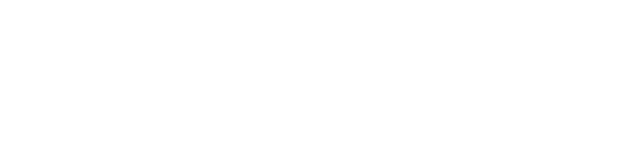
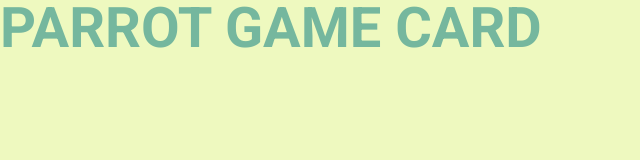
Before and after one commit to setsukanaomi/projeto4-parrots, a plain HTML site: page index.html in a window 1280 px wide. Shown: the whole page, without its empty margins (0-640 px from the left). Drawn offline with Linux system fonts and the light colour scheme.

Commit message:
header finished

```diff
--- a/index.html
+++ b/index.html
@@ -4,9 +4,17 @@
     <meta charset="UTF-8" />
     <meta http-equiv="X-UA-Compatible" content="IE=edge" />
     <meta name="viewport" content="width=device-width, initial-scale=1.0" />
+    <link rel="preconnect" href="https://fonts.googleapis.com" />
+    <link rel="preconnect" href="https://fonts.gstatic.com" crossorigin />
+    <link
+      href="https://fonts.googleapis.com/css2?family=Roboto:wght@100;300;400;500;700&display=swap"
+      rel="stylesheet"
+    />
     <link rel="stylesheet" href="reset.css" />
     <link rel="stylesheet" href="style.css" />
     <title>Parrot Game Card</title>
   </head>
-  <body></body>
+  <body>
+    <p>PARROT GAME CARD</p>
+  </body>
 </html>
--- a/style.css
+++ b/style.css
@@ -0,0 +1,10 @@
+body {
+  font-family: "Roboto", sans-serif;
+  background-color: #eef9bf;
+}
+
+p {
+  font-weight: bold;
+  font-size: 56px;
+  color: #75b79e;
+}
```
